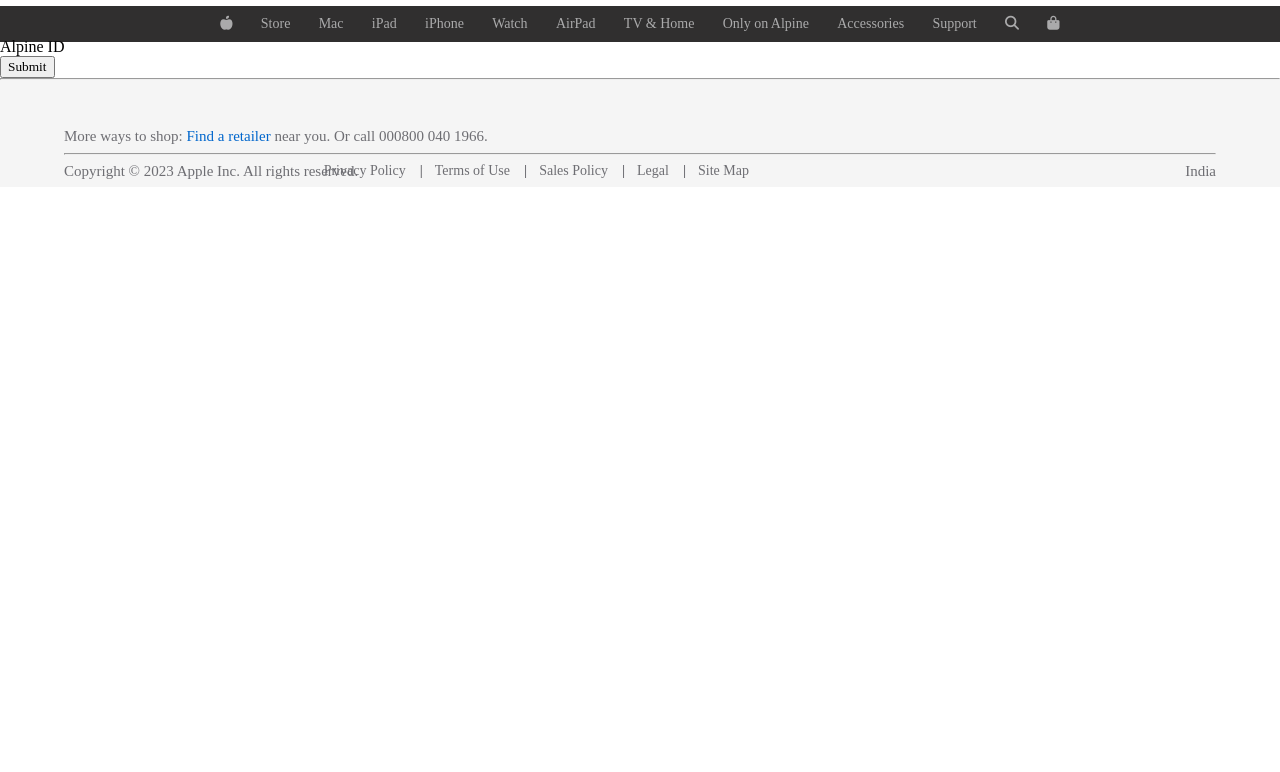
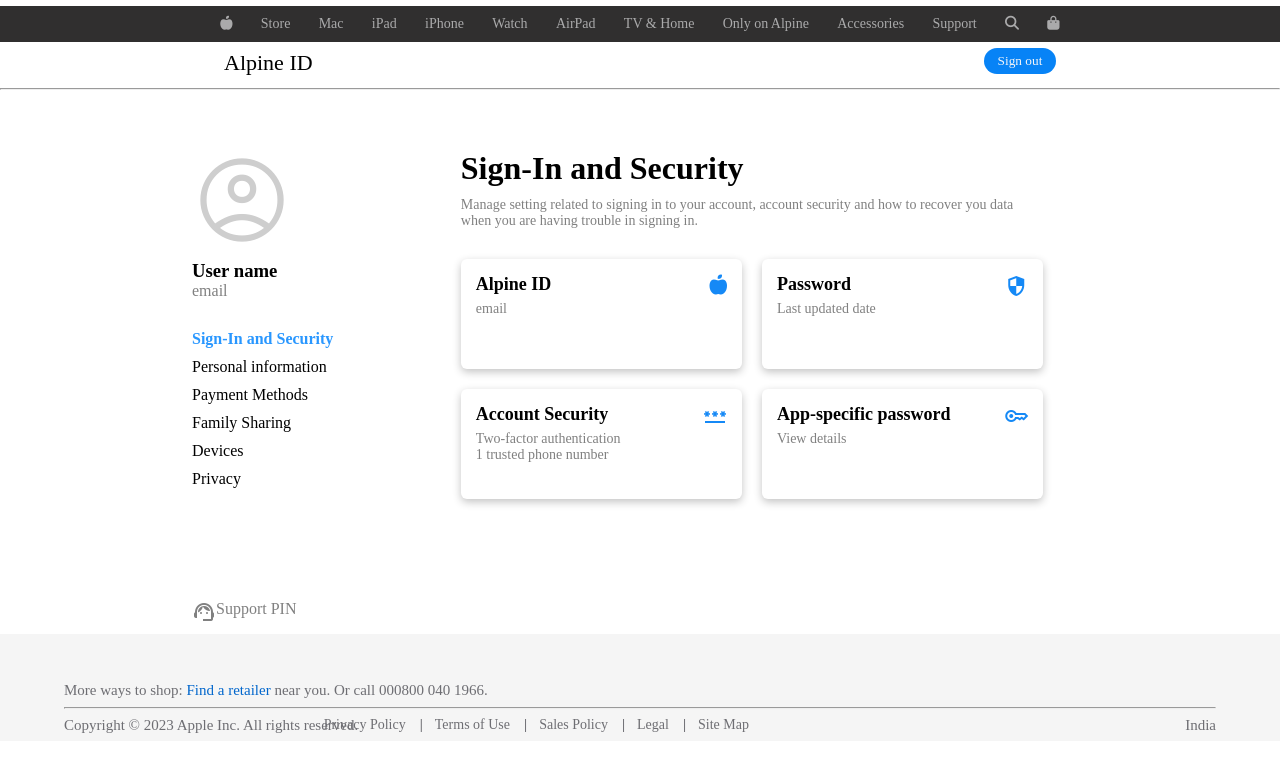
Before and after one commit to Ananyakumarisingh/Alpine, a plain HTML site: page Frontend/html/user_profile.html in a window 1280 px wide. Drawn offline with nearby package versions, Linux system fonts and the light colour scheme; a web font is replaced by a local one.

Commit message:
user profile page created

```diff
--- a/Frontend/html/user_profile.html
+++ b/Frontend/html/user_profile.html
@@ -10,7 +10,7 @@
     />
     <link rel="stylesheet" href="https://fonts.googleapis.com/css2?family=Material+Symbols+Outlined:opsz,wght,FILL,GRAD@48,400,0,0" />
     <link rel="stylesheet" href="../style/nav_&_footer.css" />
-    <link rel="stylesheet" href="../style/.css">
+    <link rel="stylesheet" href="../style/user_profile.css">
     <link rel="icon" href="../images/apple-2.png" />
     <title>Your Alpine Profile - Alpine</title>
   </head>
@@ -35,15 +35,74 @@
     <div id="sign_up_page_nav">
         <div id="apple_id">Alpine ID</div>
         <div id="sign_up_page_nav_scnd">
-            <input type="submit" name="Sign out" id="">
+            <input type="submit" value="Sign out" id="submit">
         </div>
     </div>
     <hr>
     <!-- !------------------------ NAVBAR ---------------------------- -->
 
 
+    <div id="profile_parent_div">
+        <div id="profile_frst_child_div">
+            <span class="material-symbols-outlined profile_logo">account_circle</span>
+            <h3 id="user_name">User name</h3>
+            <p id="email" class="margin_p_bott grey">email</p>
+            <span class="blue"><b>Sign-In and Security</b></span>
+            <p class="margin_p">Personal information</p>
+            <p class="margin_p">Payment Methods</p>
+            <p class="margin_p">Family Sharing</p>
+            <p class="margin_p">Devices</p>
+            <p class="margin_p">Privacy</p>
+        </div>
+        <div id="profile_scnd_child_div">
+            <h1>Sign-In and Security</h1>
+            <p class="grey grey_p_height">Manage setting related to signing in to your account, account security and how to recover you data when you are having trouble in signing in.</p>
+            <div id="profile_prnt_card">
+                <div>
+                    <div class="profile_child_card_p">
+                        <p class="big"><b>Alpine ID</b></p>
+                        <p class="grey small" id="email">email</p>
+                    </div>
+                    <div class="profile_child_card_icon">
+                        <i class="fa-solid fa-apple-whole"></i>
+                    </div>
+                </div>
+                <div>
+                    <div class="profile_child_card_p">
+                        <p class="big"><b>Password</b></p>
+                        <p class="grey small">Last updated <span id="date">date</span></p>
+                    </div>
+                    <div class="profile_child_card_icon">
+                        <span class="material-symbols-outlined">security</span>
+                    </div>
+                </div>
+                <div>
+                    <div class="profile_child_card_p">
+                        <p class="big"><b>Account Security</b></p>
+                        <p class="grey small">Two-factor authentication</p>
+                        <p class="grey small">1 trusted phone number</p>
+                    </div>
+                    <div class="profile_child_card_icon">
+                        <span class="material-symbols-outlined">password</span>
+                    </div>
+                </div>
+                <div>
+                    <div class="profile_child_card_p">
+                        <p class="big"><b>App-specific password</b></p>
+                        <p class="grey small">View details</p>
+                    </div>
+                    <div class="profile_child_card_icon">
+                        <span class="material-symbols-outlined">key</span>
+                    </div>
+                </div>
+            </div>
+        </div>
+    </div>
 
-
+    <div id="supportPIN">
+        <span class="material-symbols-outlined grey">support_agent</span>
+        <p class="grey">Support PIN</p>
+    </div>
 
 
 
--- a/Frontend/style/user_profile.css
+++ b/Frontend/style/user_profile.css
@@ -0,0 +1,100 @@
+@font-face {
+    font-family: sf pro;
+    src: url(../SF-Pro.ttf);
+}
+*{
+    font-family: sf pro;
+    margin: 0%;
+}
+#sign_up_page_nav{
+    width: 65%;
+    margin: auto;
+    display: flex;
+    justify-content: space-between;
+}
+#apple_id{
+    margin: 12px 0px;
+    font-size: 22px;
+}
+input[type="submit"]{
+    color: #f5f5f7;
+    background-color: #0783f6;
+    margin-top: 10px;
+    border: none;
+    cursor: pointer;
+    border-radius: 32px;
+    padding: 4px;
+    width: 72px;
+    height: 26px;
+}
+input[type="submit"]:hover{
+    background-color: #399cf9;
+}
+#profile_parent_div{
+    height: 450px;
+    width: 70%;
+    margin: auto;
+    display: grid;
+    grid-template-columns: repeat(2,1fr);
+    margin-top: 60px;
+}
+.profile_logo{
+    font-size: 100px;
+    color: rgb(206, 206, 206);
+    margin-bottom: 10px;
+}
+.grey{
+    color: gray;
+}
+.blue{
+    color: #2997ff;
+}
+.margin_p{
+    margin-top: 10px;
+}
+.margin_p_bott{
+    margin-bottom: 30px;
+}
+#profile_frst_child_div{
+    width: 60%;
+}
+#profile_scnd_child_div{
+    width: 130%;
+    margin-left: -40%;
+}
+.grey_p_height{
+    font-size: 14px;
+    margin-top: 10px;
+    margin-bottom: 30px;
+}
+#profile_prnt_card{
+    display: grid;
+    grid-template-columns: repeat(2,1fr);
+    gap: 20px;
+}
+#profile_prnt_card>div{
+    box-shadow: rgba(0, 0, 0, 0.24) 0px 3px 8px;    display: flex;
+    justify-content: space-between;
+    padding: 15px;
+    border-radius: 6px;
+    height: 80px;
+    cursor: pointer;
+}
+.big{
+    font-size: 18px;
+    margin-bottom: 6px;
+}
+.small{
+    font-size: 14px;
+}
+.profile_child_card_icon{
+    font-size: 20px;
+    color: #1589f6;
+}
+#supportPIN{
+    width: 70%;
+    margin: auto;
+    display: flex;
+    flex-direction: row;
+    margin-bottom: 10px;
+}
```
